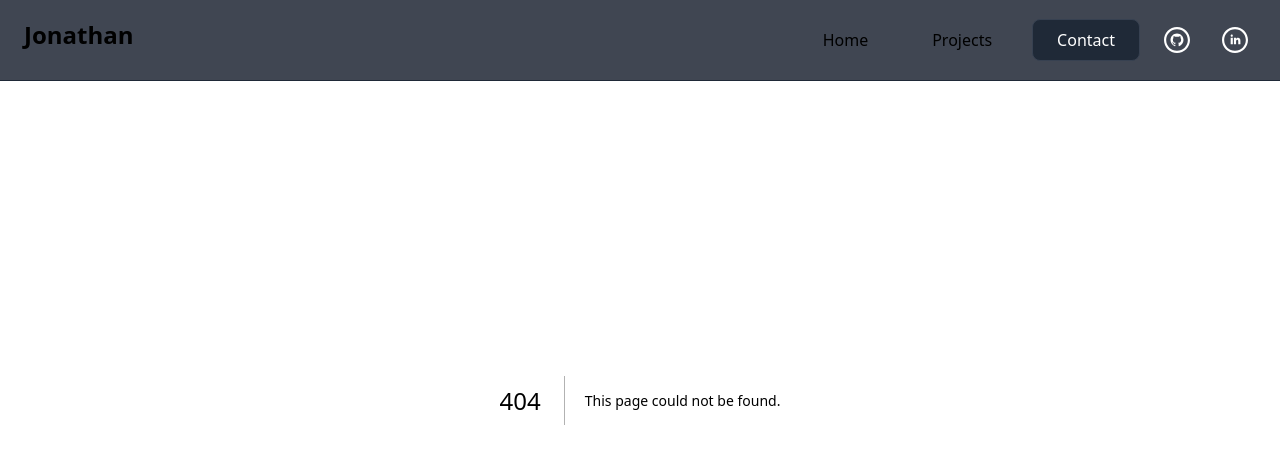
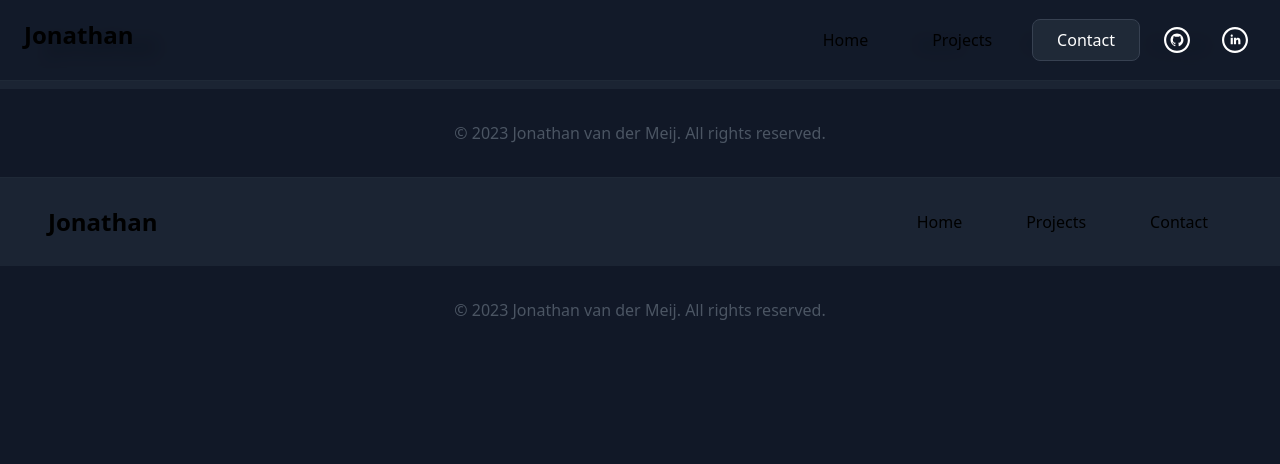
Before and after one commit to Jonathanmeij/portfolio-next, a Next.js app: page /Footer in a window 1280 px wide. Before the commit this address had no page. Shown: the top 464 px of the page. Built offline with nearby package versions, Linux system fonts and the light colour scheme.

Commit message:
added footer

```diff
--- /dev/null
+++ b/pages/Footer.tsx
@@ -0,0 +1,59 @@
+import Button from "@/components/ui/Button";
+import Container from "@/components/ui/Container";
+import Divider from "@/components/ui/Divider";
+
+export default function Footer() {
+    return (
+        <>
+            <Divider />
+
+            <div className="flex items-center justify-center w-full p-6 bg-gray-800 bg-opacity-80 backdrop-blur ">
+                <Container
+                    maxWidth="7xl"
+                    className="flex flex-col items-center justify-between w-full gap-4 md:flex-row md:gap-0"
+                >
+                    <h1 className="text-2xl font-bold">Jonathan</h1>
+                    <ul className="flex flex-col items-center gap-4 font-medium md:flex-row">
+                        <li>
+                            <Button>Home</Button>
+                        </li>
+                        <li>
+                            <Button>Projects</Button>
+                        </li>
+                        <li>
+                            <Button>Contact</Button>
+                        </li>
+                        {/* <li>
+                        <a target="_blank" href="https://github.com/Jonathanmeij">
+                            <Button padding="small">
+                                <Image
+                                    className="text-white "
+                                    src={GithubIcon}
+                                    alt="Github"
+                                />
+                            </Button>
+                        </a>
+                    </li>
+                    <li>
+                        <a
+                            target="_blank"
+                            href="https://www.linkedin.com/in/jonathan-van-der-meij-539452252/"
+                        >
+                            <Button padding="small">
+                                <Image src={LinkedInIcon} alt="LinkedIn" />
+                            </Button>
+                        </a>
+                    </li> */}
+                    </ul>
+                </Container>
+            </div>
+            <div className="bg-gray-900 ">
+                <Container maxWidth="7xl" className="flex justify-center w-full m-auto">
+                    <p className="py-8 text-gray-600 ">
+                        © 2023 Jonathan van der Meij. All rights reserved.
+                    </p>
+                </Container>
+            </div>
+        </>
+    );
+}
--- a/pages/Header.tsx
+++ b/pages/Header.tsx
@@ -5,12 +5,13 @@ import { useInView } from "react-intersection-observer";
 export default function Header() {
     const { ref, inView, entry } = useInView({
         threshold: 0,
+        triggerOnce: true,
     });
 
     return (
         <div
             ref={ref}
-            className="w-full pt-20 h-[45rem] bg-gradient-radial from-gray-850 to-gray-900 border-b border-gray-850 rounded-br-[7rem]"
+            className="w-full pt-20 h-[45rem] bg-gradient-radial from-gray-850 to-gray-900 border-b border-gray-850 rounded-bl-[7rem]"
         >
             <Container className="flex flex-col items-center justify-center w-full h-full gap-8 m-auto">
                 <h1
--- a/pages/layout.tsx
+++ b/pages/layout.tsx
@@ -1,4 +1,5 @@
 import Navbar from "@/components/navbar/Navbar";
+import Footer from "./Footer";
 // import { Inter } from "next/font/google";
 
 // const inter = Inter({
@@ -11,6 +12,7 @@ export default function Layout({ children }: { children: React.ReactNode }) {
         <>
             <Navbar />
             <main>{children}</main>
+            <Footer />
         </>
     );
 }
```
